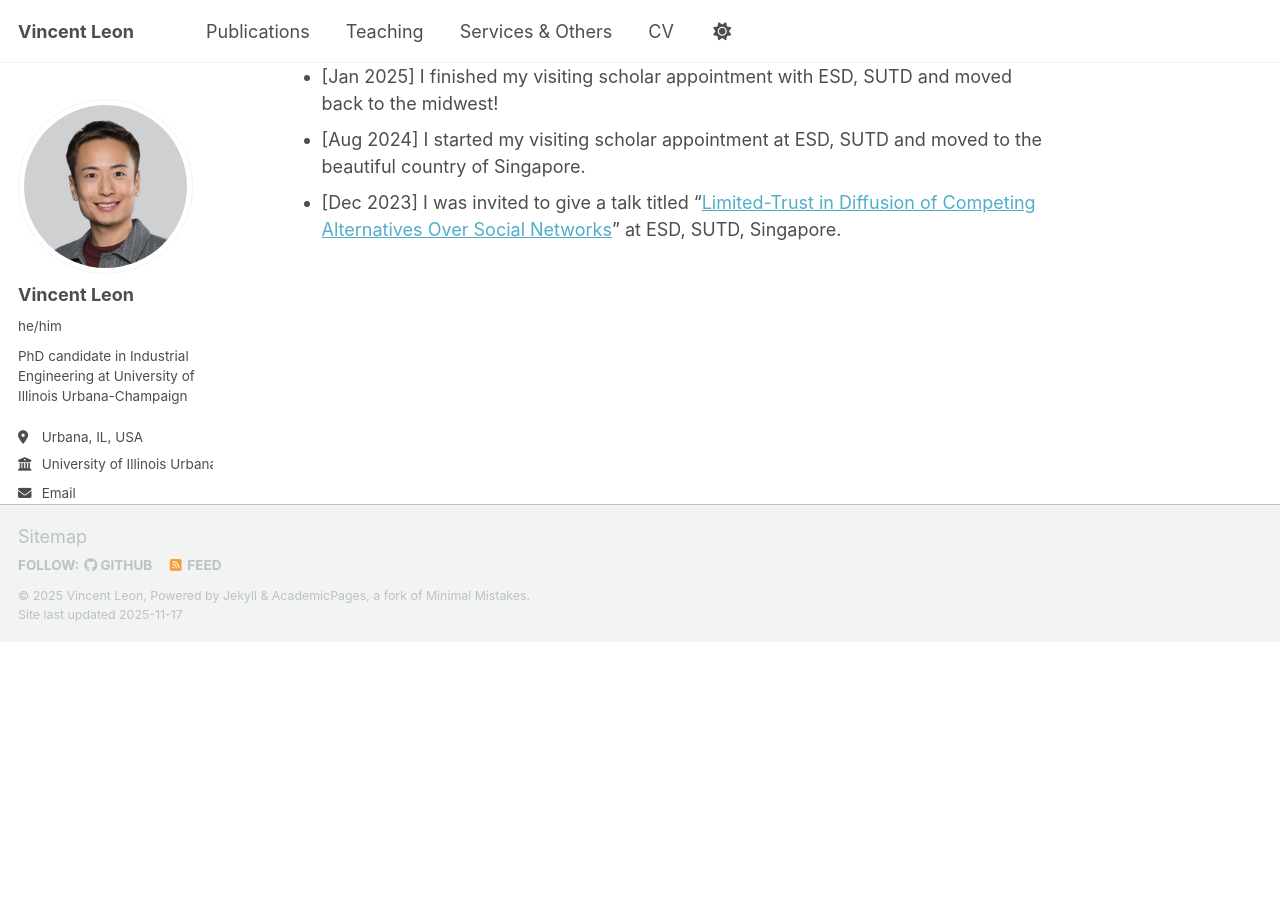
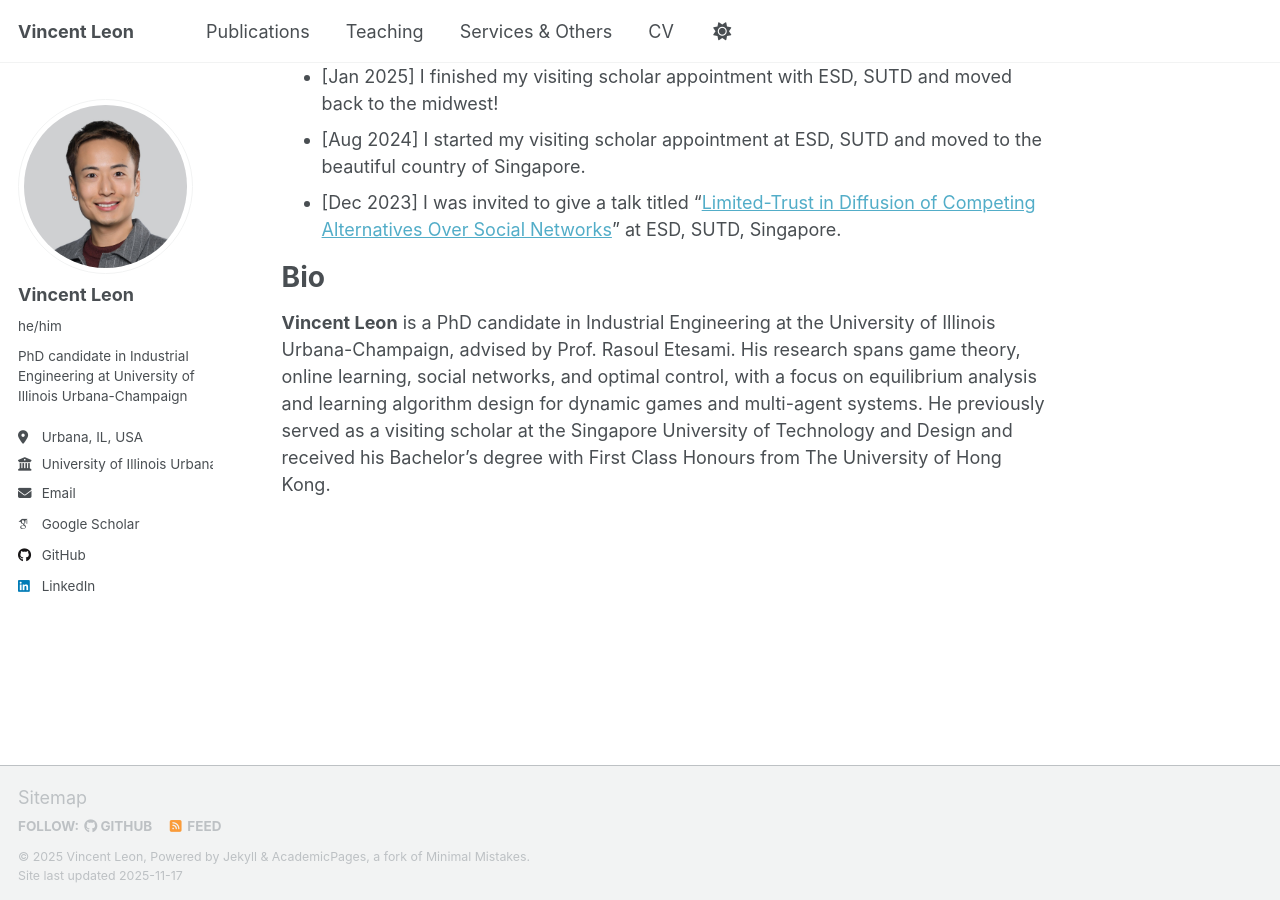
Before and after one commit to vin-leon/vin-leon.github.io, a Jekyll site: the page built from _pages/about.md, in a window 1280 px wide and 900 px high, scrolled down 1585 px. Built offline with Jekyll 4.4.1, drawn with Linux system fonts in a browser that asks for light colours; some web fonts are replaced; a script that is not in the unit is left out; before the commit the page ends 2227 px from its top, so only the background shows below that.

Commit message:
Update about.md

```diff
--- a/_pages/about.md
+++ b/_pages/about.md
@@ -46,3 +46,8 @@ Visiting Scholar, Engineering Systems and Design Pillar, Singapore University of
 * [Jan 2025] I finished my visiting scholar appointment with ESD, SUTD and moved back to the midwest!
 * [Aug 2024] I started my visiting scholar appointment at ESD, SUTD and moved to the beautiful country of Singapore.
 * [Dec 2023] I was invited to give a talk titled "[Limited-Trust in Diffusion of Competing Alternatives Over Social Networks](https://www.sutd.edu.sg/events-listing/vincent-leon-university-of-illinois-at-urbana-champaign-limited-trust-in-diffusion-of-competing-alternatives-over-social-networks-apurv-shukla-texas-am-university-diff/)" at ESD, SUTD, Singapore.
+
+
+# Bio
+
+**Vincent Leon** is a PhD candidate in Industrial Engineering at the University of Illinois Urbana-Champaign, advised by Prof. Rasoul Etesami. His research spans game theory, online learning, social networks, and optimal control, with a focus on equilibrium analysis and learning algorithm design for dynamic games and multi-agent systems. He previously served as a visiting scholar at the Singapore University of Technology and Design and received his Bachelor’s degree with First Class Honours from The University of Hong Kong.
```
